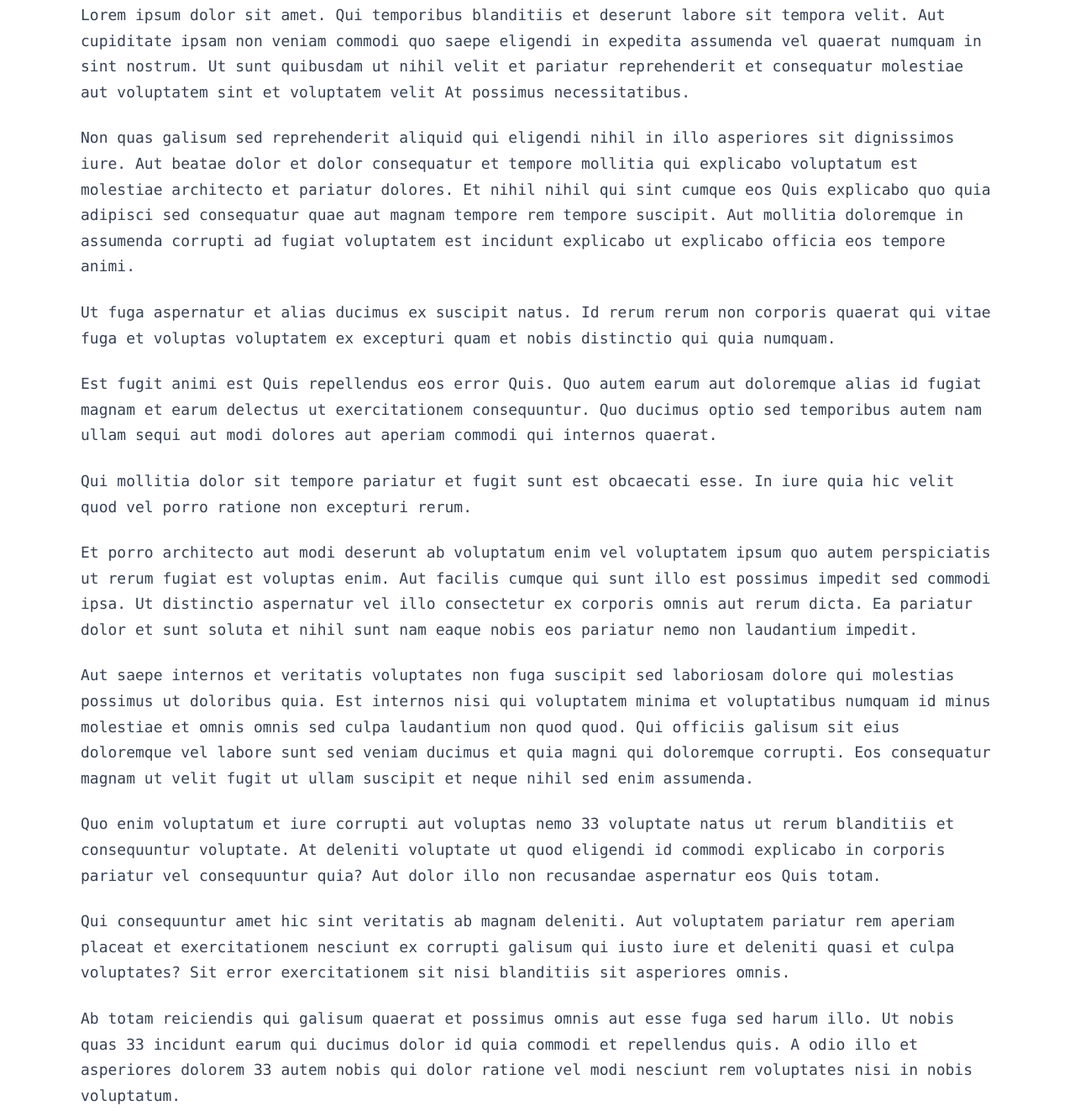
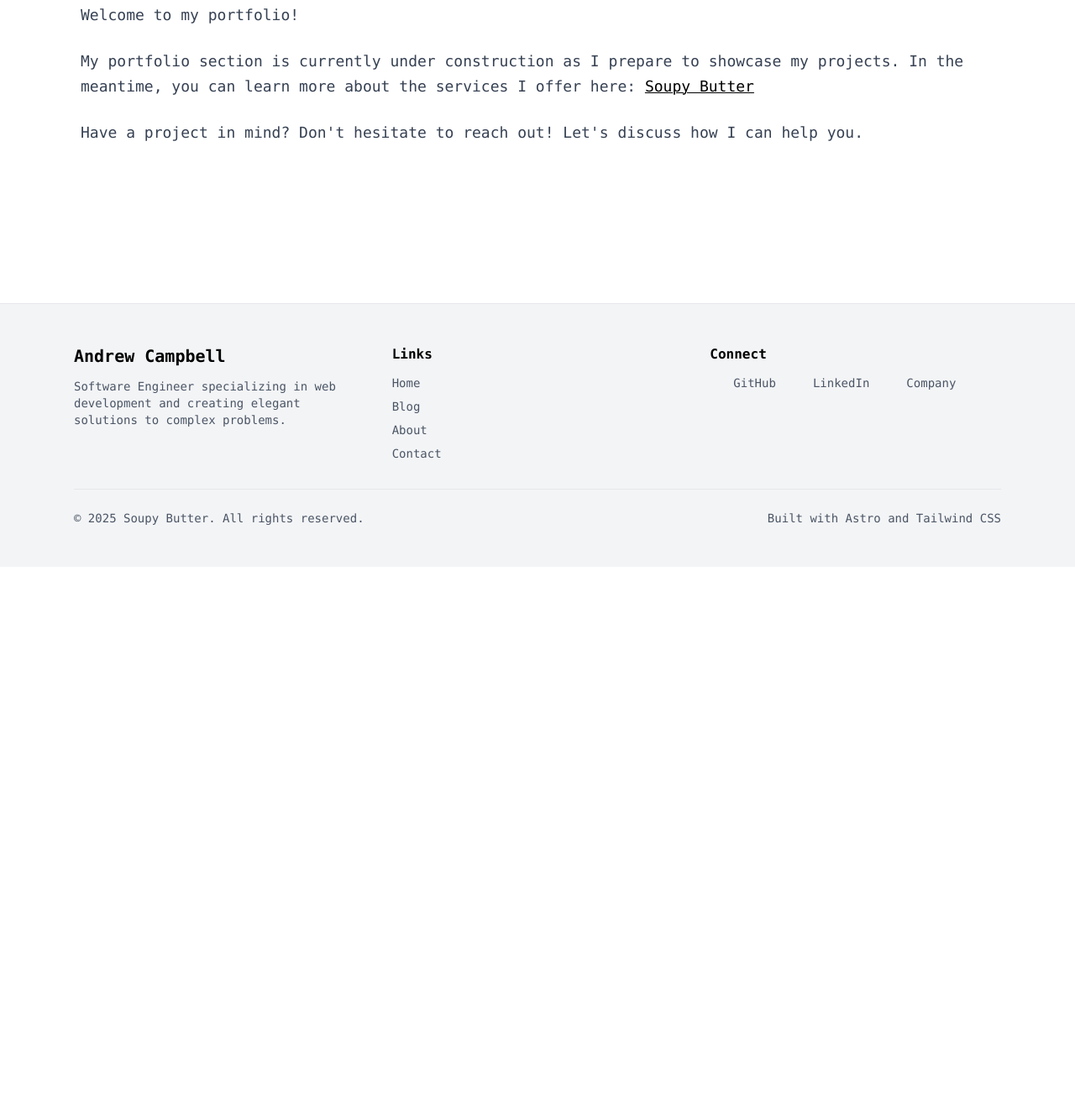
Before and after one commit to exilesprx/exilesprx.github.io, an Astro site: page /portfolio in a window 1280 px wide. Shown: the part 125-1448 px from the top of the page at 84% size. After the commit the page ends 800 px from the top, so only its background shows below. Built offline with nearby package versions, Linux system fonts and the light colour scheme; Astro itself is replaced by a stand-in of ours; some icons are missing.

Commit message:
update: portfolio

```diff
--- a/src/pages/portfolio.astro
+++ b/src/pages/portfolio.astro
@@ -3,68 +3,23 @@ import PageLayout from '@layouts/PageLayout.astro';
 ---
 
 <PageLayout
-  title="Astro Portfolio Theme"
-  description="A basic portfolio theme built with Astro and Tailwind CSS."
+  title="Portfolio"
+  description="A portfolio of my work and projects."
 >
   <main>
+    <p>Welcome to my portfolio!</p>
+
     <p>
-      Lorem ipsum dolor sit amet. Qui temporibus blanditiis et deserunt labore
-      sit tempora velit. Aut cupiditate ipsam non veniam commodi quo saepe
-      eligendi in expedita assumenda vel quaerat numquam in sint nostrum. Ut
-      sunt quibusdam ut nihil velit et pariatur reprehenderit et consequatur
-      molestiae aut voluptatem sint et voluptatem velit At possimus
-      necessitatibus.
-    </p><p>
-      Non quas galisum sed reprehenderit aliquid qui eligendi nihil in illo
-      asperiores sit dignissimos iure. Aut beatae dolor et dolor consequatur et
-      tempore mollitia qui explicabo voluptatum est molestiae architecto et
-      pariatur dolores. Et nihil nihil qui sint cumque eos Quis explicabo quo
-      quia adipisci sed consequatur quae aut magnam tempore rem tempore
-      suscipit. Aut mollitia doloremque in assumenda corrupti ad fugiat
-      voluptatem est incidunt explicabo ut explicabo officia eos tempore animi.
-    </p><p>
-      Ut fuga aspernatur et alias ducimus ex suscipit natus. Id rerum rerum non
-      corporis quaerat qui vitae fuga et voluptas voluptatem ex excepturi quam
-      et nobis distinctio qui quia numquam.
-    </p><p>
-      Est fugit animi est Quis repellendus eos error Quis. Quo autem earum aut
-      doloremque alias id fugiat magnam et earum delectus ut exercitationem
-      consequuntur. Quo ducimus optio sed temporibus autem nam ullam sequi aut
-      modi dolores aut aperiam commodi qui internos quaerat.
-    </p><p>
-      Qui mollitia dolor sit tempore pariatur et fugit sunt est obcaecati esse.
-      In iure quia hic velit quod vel porro ratione non excepturi rerum.
-    </p><p>
-      Et porro architecto aut modi deserunt ab voluptatum enim vel voluptatem
-      ipsum quo autem perspiciatis ut rerum fugiat est voluptas enim. Aut
-      facilis cumque qui sunt illo est possimus impedit sed commodi ipsa. Ut
-      distinctio aspernatur vel illo consectetur ex corporis omnis aut rerum
-      dicta. Ea pariatur dolor et sunt soluta et nihil sunt nam eaque nobis eos
-      pariatur nemo non laudantium impedit.
-    </p><p>
-      Aut saepe internos et veritatis voluptates non fuga suscipit sed
-      laboriosam dolore qui molestias possimus ut doloribus quia. Est internos
-      nisi qui voluptatem minima et voluptatibus numquam id minus molestiae et
-      omnis omnis sed culpa laudantium non quod quod. Qui officiis galisum sit
-      eius doloremque vel labore sunt sed veniam ducimus et quia magni qui
-      doloremque corrupti. Eos consequatur magnam ut velit fugit ut ullam
-      suscipit et neque nihil sed enim assumenda.
-    </p><p>
-      Quo enim voluptatum et iure corrupti aut voluptas nemo 33 voluptate natus
-      ut rerum blanditiis et consequuntur voluptate. At deleniti voluptate ut
-      quod eligendi id commodi explicabo in corporis pariatur vel consequuntur
-      quia? Aut dolor illo non recusandae aspernatur eos Quis totam.
-    </p><p>
-      Qui consequuntur amet hic sint veritatis ab magnam deleniti. Aut
-      voluptatem pariatur rem aperiam placeat et exercitationem nesciunt ex
-      corrupti galisum qui iusto iure et deleniti quasi et culpa voluptates? Sit
-      error exercitationem sit nisi blanditiis sit asperiores omnis.
-    </p><p>
-      Ab totam reiciendis qui galisum quaerat et possimus omnis aut esse fuga
-      sed harum illo. Ut nobis quas 33 incidunt earum qui ducimus dolor id quia
-      commodi et repellendus quis. A odio illo et asperiores dolorem 33 autem
-      nobis qui dolor ratione vel modi nesciunt rem voluptates nisi in nobis
-      voluptatum.
+      My portfolio section is currently under construction as I prepare to
+      showcase my projects. In the meantime, you can learn more about the
+      services I offer here: <a href="https://soupybutter.com/services"
+        >Soupy Butter</a
+      >
+    </p>
+
+    <p>
+      Have a project in mind? Don't hesitate to reach out! Let's discuss how I
+      can help you.
     </p>
   </main>
 </PageLayout>
```
